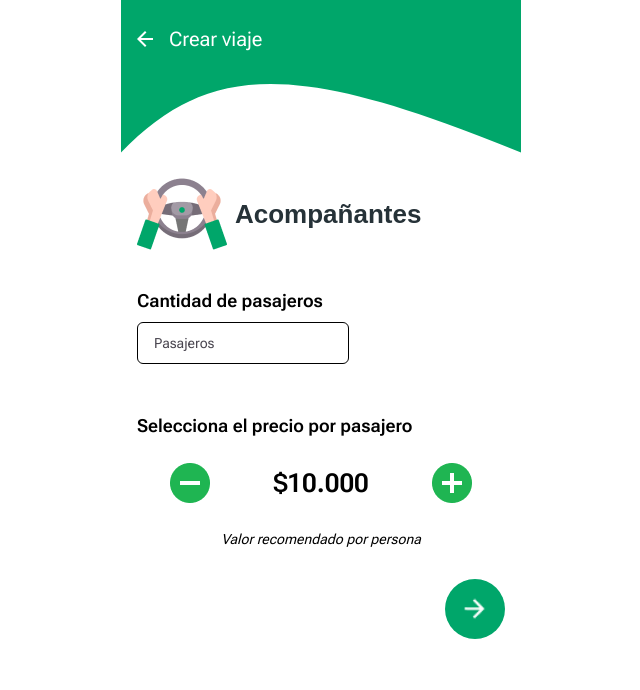
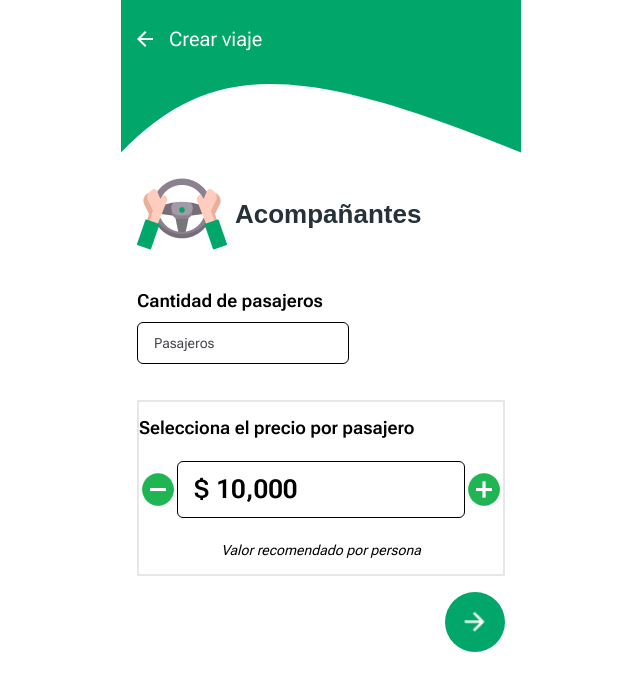
Before and after one commit to Diegogagan2587/A-Dedo, a React (Vite) app in the folder frontend/: page /trips/new/step-3 in a window 1280 px wide. Shown: the top 690 px of the page, without its empty margins (319-959 px from the left). Built offline with nearby package versions, Linux system fonts and the light colour scheme; no server answers; a web font is replaced by a local one.

Commit message:
feat/front/TripCompanionForm: Price per passenger input set and update data in local state on change.

```diff
--- /dev/null
+++ b/frontend/src/pages/trips/new/TripCompanionsForm/ChangePriceButton.jsx
@@ -0,0 +1,19 @@
+import { PropTypes } from 'prop-types';
+
+const ChangePriceButton = ({ id, iconSrc, altText, onClick, ariaLabel }) => {
+  return (
+    <button id={id} onClick={onClick} aria-label={ariaLabel}>
+      <img src={iconSrc} alt={altText} />
+    </button>
+  );
+};
+
+ChangePriceButton.propTypes = {
+  iconSrc: PropTypes.string,
+  altText: PropTypes.string,
+  onClick: PropTypes.func,
+  ariaLabel: PropTypes.string,
+  id: PropTypes.string,
+};
+
+export default ChangePriceButton;
--- a/frontend/src/pages/trips/new/TripCompanionsForm/InputPricePerPassenger.jsx
+++ b/frontend/src/pages/trips/new/TripCompanionsForm/InputPricePerPassenger.jsx
@@ -1,20 +1,51 @@
 import { PropTypes } from 'prop-types';
+import ChangePriceButton from './ChangePriceButton';
 import removeCircle from '../../../../assets/remove_circle.png';
 import addCircle from '../../../../assets/add_circle.png';
 
-const InputPricePerPassenger = () => {
+const InputPricePerPassenger = ({ price, setPrice }) => {
+  const formatCurrency = (value) => {
+    return new Intl.NumberFormat('en-US', { minimumFractionDigits: 0 }).format(
+      value
+    );
+  };
+  const handlePriceChange = (e) => {
+    const inputValue = e.target.value.replace(/[^0-9]/g, '');
+    setPrice(inputValue);
+  };
   return (
-    <section className="m-4 py-3">
-    <h2 className="text-[18px] font-semibold font-roboto-flex">Selecciona el precio por pasajero</h2>
-    <div className="flex items-center justify-around py-5">
-      <img src={removeCircle} alt="" />
-      <span className="font-semibold text-[26px] font-roboto-flex">$10.000</span>
-      <img src={addCircle} alt="" />
-    </div>
-    <p className="text-center">
-      <em className="text-[14px] py-4 font-roboto-flex">Valor recomendado por persona</em>
-    </p>
-  </section>
+    <section className="m-4 py-3 border-2">
+      <label htmlFor="" className="text-[18px] font-semibold font-roboto-flex">
+        Selecciona el precio por pasajero
+      </label>
+      <div className="flex items-center justify-around py-5">
+        <ChangePriceButton
+          iconSrc={removeCircle}
+          alt=""/>
+        <div
+          className="flex gap-2 items-center
+              font-semibold font-roboto-flex text-[26px] px-4
+              border-[1px] border-black py-2 rounded-md"
+        >
+          <span>$</span>
+          <input
+            className="w-full outline-none"
+            type="text"
+            value={formatCurrency(price)}
+            onChange={handlePriceChange}
+          />
+        </div>
+        <ChangePriceButton
+          iconSrc={addCircle}
+          alt=""
+        />
+      </div>
+      <p className="text-center">
+        <em className="text-[14px] py-4 font-roboto-flex">
+          Valor recomendado por persona
+        </em>
+      </p>
+    </section>
   );
 };
 
```
